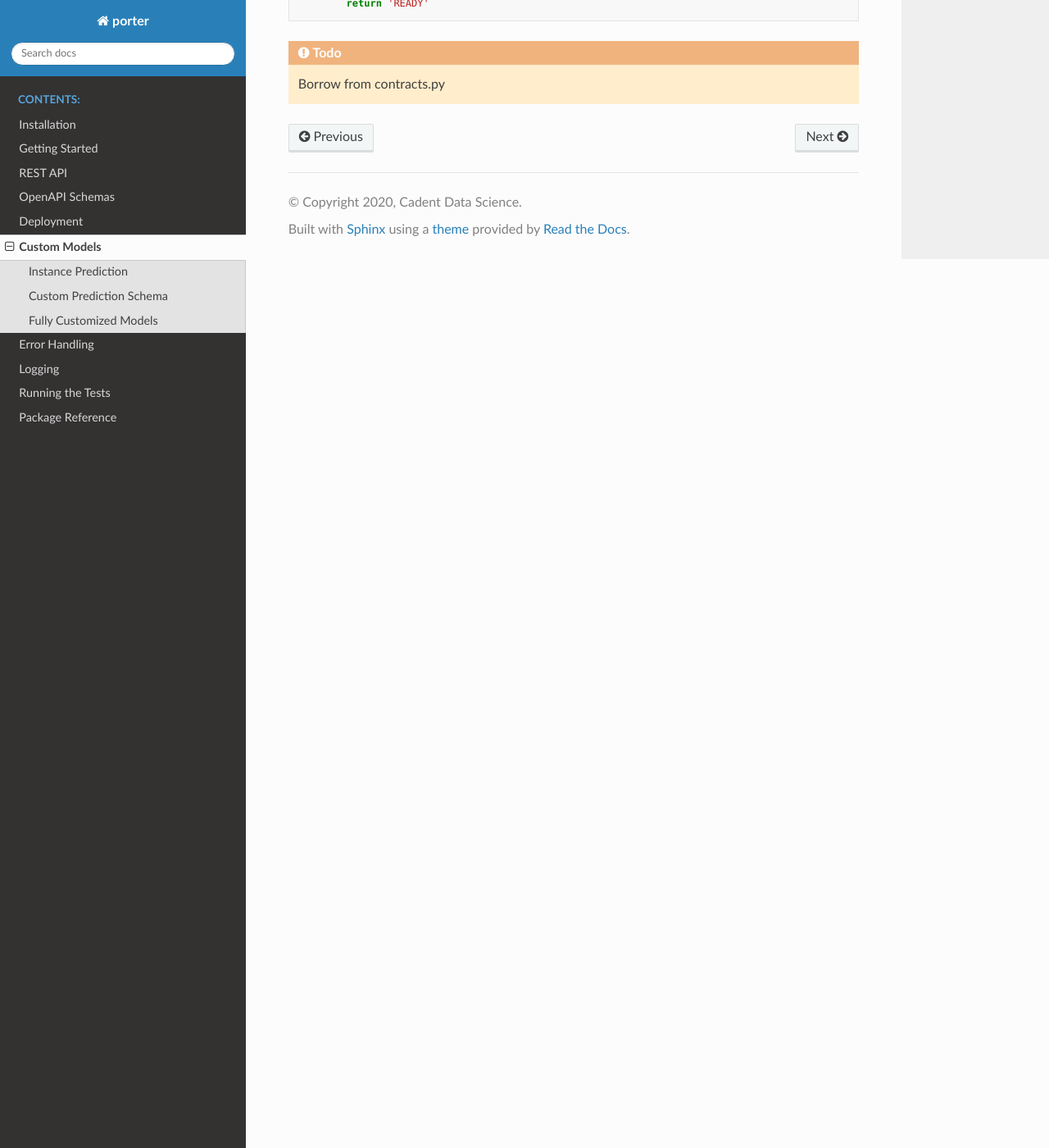
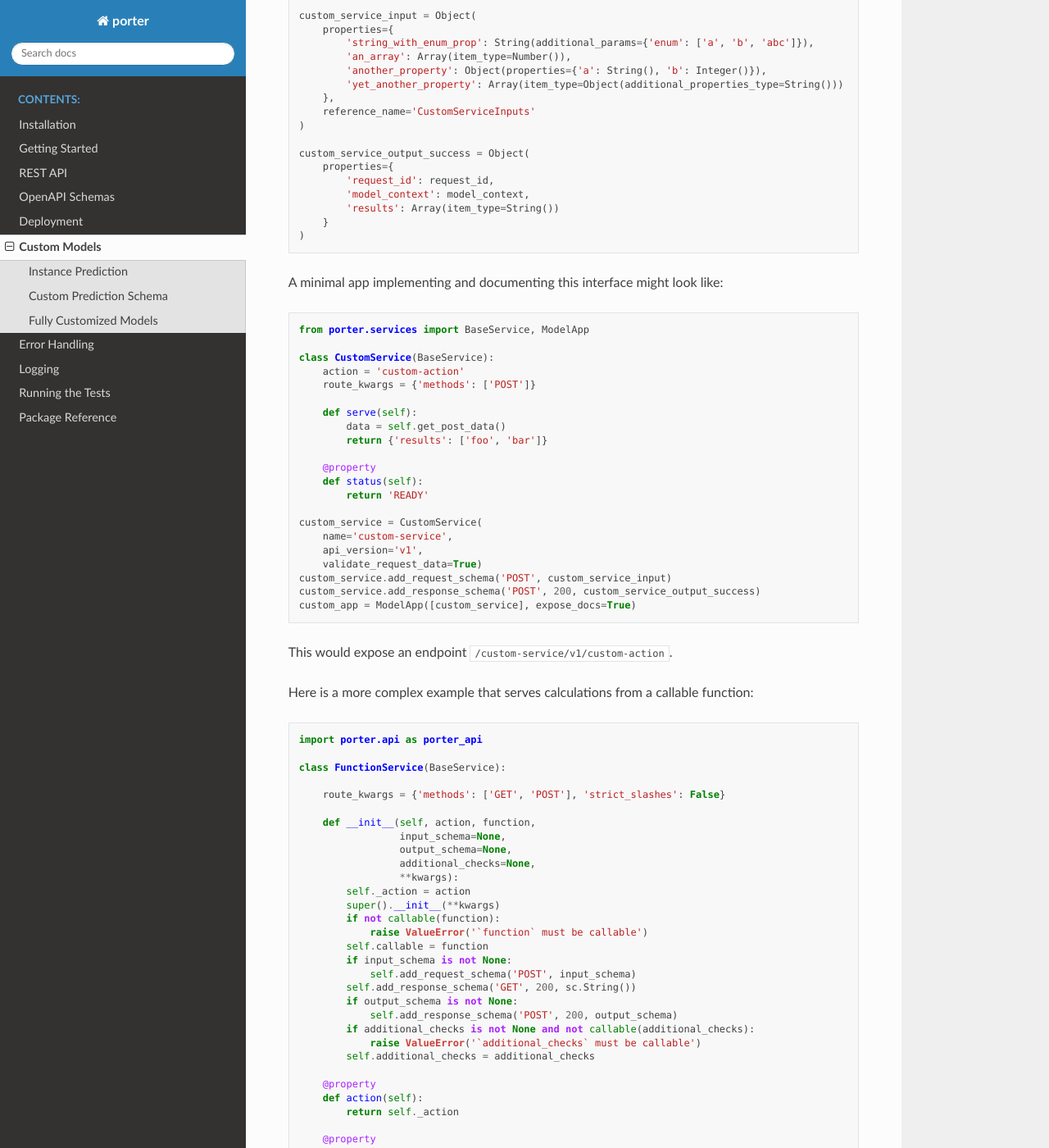
Before and after one commit to dantegates/porter, a Sphinx documentation site: the page built from docs/custom_models.rst, in a window 1280 px wide and 1400 px high, scrolled down 2684 px. Shown: the whole window at 82% size. Built offline with Sphinx 7.4.7 and the Read the Docs theme 2.0.0, drawn with Linux system fonts in a browser that asks for light colours; some of the changed text lies outside the part shown.

Commit message:
add simple and complex fully custom models, with corresponding examples/function_service.py for testing. may trim/relocate this

```diff
--- a/docs/custom_models.rst
+++ b/docs/custom_models.rst
@@ -113,13 +113,44 @@ And the prediction service could be instantiated as:
 Fully Customized Models
 -----------------------
 
-``porter`` supports interaction with arbitrary Python code by subclassing :class:`porter.services.BaseModel`.  Here is a simple example:
+By subclassing :class:`porter.services.BaseService` it is possible to expose arbitrary Python code.
+
+.. note::
+    We have sometimes found it useful to subclass ``BaseService``.  However, this usage depends on implementation details that may change in future releases.
+
+Consider complex input and output schemas such as:
 
 .. code-block:: python
 
+    from porter.schemas import Object, Array, String, Integer
+
+    custom_service_input = Object(
+        properties={
+            'string_with_enum_prop': String(additional_params={'enum': ['a', 'b', 'abc']}),
+            'an_array': Array(item_type=Number()),
+            'another_property': Object(properties={'a': String(), 'b': Integer()}),
+            'yet_another_property': Array(item_type=Object(additional_properties_type=String()))
+        },
+        reference_name='CustomServiceInputs'
+    )
+
+    custom_service_output_success = Object(
+        properties={
+            'request_id': request_id,
+            'model_context': model_context,
+            'results': Array(item_type=String())
+        }
+    )
+
+A minimal app implementing and documenting this interface might look like:
+
+.. code-block:: python
+
+    from porter.services import BaseService, ModelApp
+
     class CustomService(BaseService):
-        action = 'foo'
-        route_kwargs = {'methods': ['GET', 'POST']}
+        action = 'custom-action'
+        route_kwargs = {'methods': ['POST']}
 
         def serve(self):
             data = self.get_post_data()
@@ -129,6 +160,92 @@ Fully Customized Models
         def status(self):
             return 'READY'
 
+    custom_service = CustomService(
+        name='custom-service',
+        api_version='v1',
+        validate_request_data=True)
+    custom_service.add_request_schema('POST', custom_service_input)
+    custom_service.add_response_schema('POST', 200, custom_service_output_success)
+    custom_app = ModelApp([custom_service], expose_docs=True)
 
-.. todo::
-    Borrow from contracts.py
+This would expose an endpoint ``/custom-service/v1/custom-action``.
+
+Here is a more complex example that serves calculations from a callable function:
+
+.. code-block:: python
+
+    import porter.api as porter_api
+
+    class FunctionService(BaseService):
+
+        route_kwargs = {'methods': ['GET', 'POST'], 'strict_slashes': False}
+
+        def __init__(self, action, function,
+                     input_schema=None,
+                     output_schema=None,
+                     additional_checks=None,
+                     **kwargs):
+            self._action = action
+            super().__init__(**kwargs)
+            if not callable(function):
+                raise ValueError('`function` must be callable')
+            self.callable = function
+            if input_schema is not None:
+                self.add_request_schema('POST', input_schema)
+            self.add_response_schema('GET', 200, sc.String())
+            if output_schema is not None:
+                self.add_response_schema('POST', 200, output_schema)
+            if additional_checks is not None and not callable(additional_checks):
+                raise ValueError('`additional_checks` must be callable')
+            self.additional_checks = additional_checks
+
+        @property
+        def action(self):
+            return self._action
+
+        @property
+        def status(self):
+            return 'READY'
+
+        def serve(self):
+            if porter_api.request_method() == 'GET':
+                return f"This endpoint is live. Send POST requests for '{self.action}'."
+            data = self.get_post_data()
+            if self.additional_checks is not None:
+                self.additional_checks(data)
+            out = self.callable(data)
+            return out
+
+This could be used, for example, to expose some NumPy functions:
+
+.. code-block:: python
+
+    from porter.exceptions import PorterException
+    import numpy as np
+
+    def sum(x):
+        return np.sum(x).tolist()
+
+    def prod(x):
+        return np.prod(x).tolist()
+
+    def check_for_zeros(x):
+        if 0 in x:
+            raise PorterException('input cannot include zeros', code=422)
+
+    input_schema = sc.Array(item_type=sc.Number(), reference_name='InputSchema')
+    output_schema = sc.Number(reference_name='OutputSchema')
+    service_kw = dict(
+        input_schema=input_schema,
+        output_schema=output_schema,
+        validate_request_data=True)
+
+    sum_service = FunctionService('sum', sum, name='math', api_version='v1', **service_kw)
+    prod_service = FunctionService('prod', prod, name='math', api_version='v1',
+                                   additional_checks=check_for_zeros, **service_kw)
+
+    app = ModelApp(
+        [sum_service, prod_service],
+        name='FunctionService Example',
+        description='Expose arbitrary callable functions by subclassing BaseService.',
+        expose_docs=True)
```
Also changed, not shown: 1 other file.
